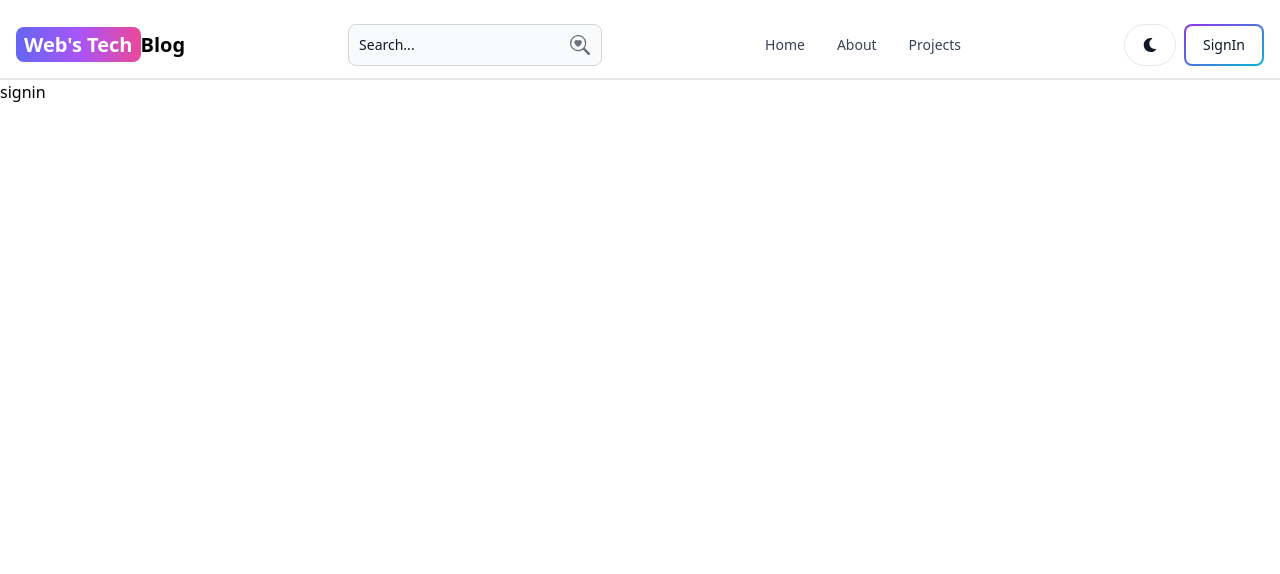
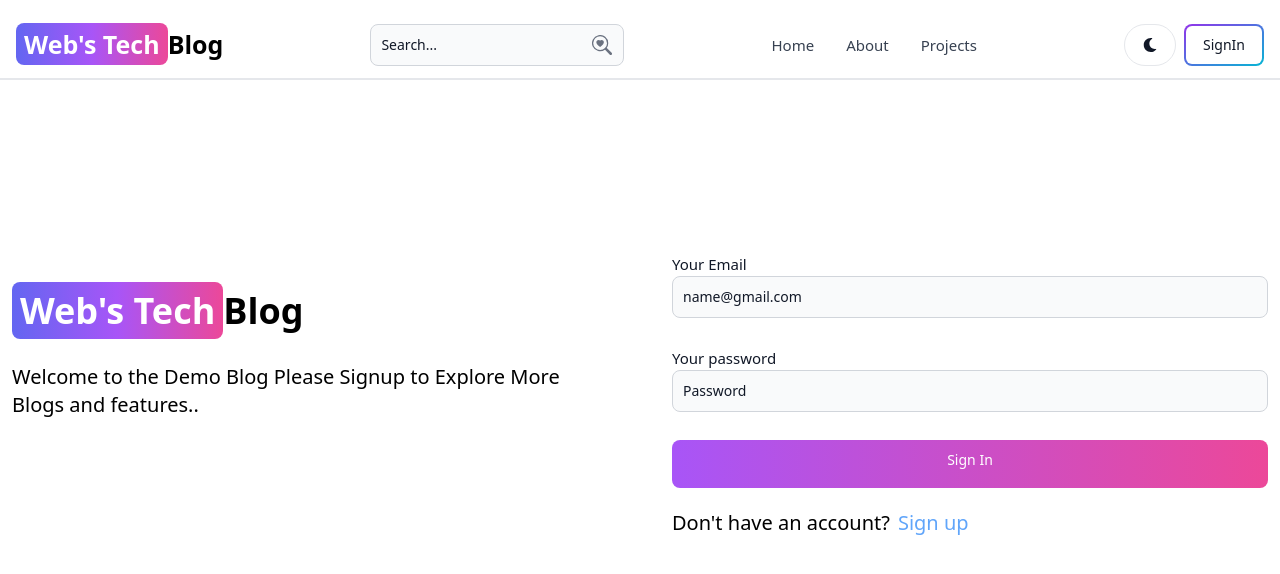
Before and after one commit to TechShri027/BlogApp, a React app in the folder client/: page /signin in a window 1280 px wide. Shown: the top 574 px of the page. Built offline with nearby package versions, Linux system fonts and the light colour scheme; the HTML template or start-up script is replaced by a standard one.

Commit message:
add redux toolkit

```diff
--- a/client/package.json
+++ b/client/package.json
@@ -10,11 +10,13 @@
     "preview": "vite preview"
   },
   "dependencies": {
+    "@reduxjs/toolkit": "^2.9.0",
     "flowbite": "^3.1.2",
     "flowbite-react": "^0.7.0",
     "react": "^19.1.1",
     "react-dom": "^19.1.1",
     "react-icons": "^5.5.0",
+    "react-redux": "^9.2.0",
     "react-router-dom": "^7.9.4"
   },
   "devDependencies": {
--- a/client/src/components/Header.jsx
+++ b/client/src/components/Header.jsx
@@ -9,7 +9,7 @@ const Header = () => {
     const path=location.pathname;
   return (
     <Navbar className='border-b-2  dark:text-white h-20 pt-6'>
-<Link to='/' className='self-center whitespace-nowrap text-sm sm:text-xl font-semibold dark:text-white'>
+<Link to='/' className='self-center whitespace-nowrap text-[20px] sm:text-[25px] font-semibold dark:text-white'>
 <span className='px-2 py-1 bg-gradient-to-r from-indigo-500 via-purple-500 to-pink-500  rounded-lg text-white'>Web's Tech</span>
 Blog
 </Link>
@@ -18,7 +18,7 @@ Blog
   type='text'
   placeholder='Search...'
   rightIcon={BsSearchHeart}
-  className='hidden lg:inline'
+  className='hidden lg:inline text-[20px] sm:text-[25px]'
   />
 </form>
 <Button className='bg-white  lg:hidden' color='gray' >
@@ -30,7 +30,7 @@ Blog
     <FaMoon/>
 </Button>
 <Link to='/signin'>
-<Button gradientDuoTone='purpleToBlue' outline>
+<Button gradientDuoTone='purpleToBlue' outline className='text-[15px]'>
     SignIn
 </Button>
 </Link>
@@ -38,13 +38,13 @@ Blog
 </div>
 <NavbarCollapse>
     <NavbarLink active={path==='/'} as={'div'}>
-        <Link to='/'>Home</Link>
+        <Link to='/' className='text-[15px]'>Home</Link>
     </NavbarLink>
      <NavbarLink active={path==='/about'} as={'div'}>
-        <Link to='/about'>About</Link>
+        <Link to='/about' className='text-[15px]'>About</Link>
     </NavbarLink>
      <NavbarLink active={path==='/project'} as={'div'}>
-        <Link to='/project'>Projects</Link>
+        <Link to='/project' className='text-[15px]'>Projects</Link>
     </NavbarLink>
 
 </NavbarCollapse>
--- a/client/src/main.jsx
+++ b/client/src/main.jsx
@@ -2,11 +2,13 @@ import { StrictMode } from 'react'
 import { createRoot } from 'react-dom/client'
 import './index.css'
 import App from './App.jsx'
+import { store } from './redux/store.js'
+import {Provider} from 'react-redux'
 // import 'flowbite';
 
 
 createRoot(document.getElementById('root')).render(
-  <StrictMode>
+  <Provider store={store}>
     <App />
-  </StrictMode>,
+  </Provider>,
 )
--- a/client/src/pages/Signin.jsx
+++ b/client/src/pages/Signin.jsx
@@ -1,9 +1,111 @@
-import React from 'react'
+import { Alert, Spinner, TextInput } from 'flowbite-react'
+import React, { useState } from 'react'
+import { Label, Button } from 'flowbite-react'
+import { Link ,useNavigate} from 'react-router-dom'
+import { useDispatch,useSelector } from 'react-redux'
+import { signInStart, signInSuccess, signInFailure } from '../redux/user/userSlice'
+const Signin = () => {
+  const [formData, setFormData]=useState("")
+  // const [errorMessage, setErrorMessage]=useState(null)
+  // const [loading, setLoading]=useState(false)
+  const {loading, error: errorMessage}=useSelector(state=>state.user);
+const dispatch=useDispatch()
+  const navigate=useNavigate()
+  const handleChange=(e)=>{
+    setFormData({...formData, [e.target.id]: e.target.value.trim()})
+  }
 
-const signin = () => {
+  const handleSubmit=async(e)=>{
+    e.preventDefault()
+if(!formData.email || !formData.password){
+  return dispatch(signInFailure('please fill all the fields '))
+  // return setErrorMessage("All fields must be required")
+}
+
+try {
+  // setLoading(true)
+  // setErrorMessage(null)
+  dispatch(signInStart())
+   const res=await fetch('/api/user/signin',{
+method: 'POST',
+headers: {'Content-Type':'application/json'},
+body: JSON.stringify(formData)
+    })
+    const data=await res.json()
+   if(data.success===false){
+    // return setErrorMessage(data.message)
+    dispatch(signInFailure(data.message))
+   }
+   setLoading(false)
+
+   if(res.ok){
+    dispatch(signInSuccess(data))
+    navigate('/')
+   }
+} catch (error) {
+  // setErrorMessage(error.message)
+  // setLoading(false)
+  dispatch(signInFailure(error.message))
+}
+
+
+  }
   return (
-    <div>signin</div>
+  <div className='min-h-screen mt-20 '>
+ <div className='flex flex-col md:flex-row  gap-x-16 p-3 max-w-7xl mx-auto items-center'>
+{/* left div */}
+<div className='flex-1 text-center md:text-left'>
+<Link to='/' className='font-bold dark:text-white text-4xl '>
+<span className='px-2 py-1 bg-gradient-to-r from-indigo-500 via-purple-500 to-pink-500  rounded-lg text-white'>Web's Tech</span>
+Blog
+</Link>
+<p className='text-xl mt-8'>Welcome to the Demo Blog Please Signup to Explore More Blogs and features..</p>
+</div>
+
+{/* right div */}
+<div className='flex-1 mt-20 w-full md:w-[400px] text-left'>
+<form className='flex flex-col gap-7' onSubmit={handleSubmit}>
+
+   <div>
+    <Label value='Your Email' className='text-[15px]'></Label>
+    <TextInput
+     onChange={handleChange}
+     type='email'
+     placeholder='name@gmail.com'
+     id='email'
+    />
+  </div>
+   <div>
+    <Label value='Your password' className='text-[15px]'></Label>
+    <TextInput
+     onChange={handleChange}
+     type='password'
+     placeholder='Password'
+     id='password'
+    />
+  </div>
+  <Button gradientDuoTone='purpleToPink' className='h-12 text-xl' type='submit' disabled={loading}>
+  {loading? (<><Spinner size={"sm"} className='mr-2'></Spinner>
+  <span className='pt-1'>loading...</span></>): 'Sign In'}
+  </Button>
+</form>
+<div className='flex gap-2 text-[20px] mt-5'>
+<span>Don't have an account?</span>
+<Link to='/signup' className='text-blue-400'>Sign up</Link>
+</div>
+
+{errorMessage &&  <Alert className='mt-5 ' color='failure'>
+  {errorMessage}
+  </Alert>}
+
+</div>
+
+</div>
+  </div>
+
+
+
   )
 }
 
-export default signin
+export default Signin
--- /dev/null
+++ b/client/src/redux/store.js
@@ -0,0 +1,7 @@
+import { configureStore } from '@reduxjs/toolkit'
+import useReducer from './user/userSlice'
+export const store = configureStore({
+  reducer: {
+    user: useReducer,
+  },
+})
--- /dev/null
+++ b/client/src/redux/user/userSlice.js
@@ -0,0 +1,73 @@
+import { createSlice } from '@reduxjs/toolkit';
+
+const initialState = {
+  currentUser: null,
+  error: null,
+  loading: false,
+};
+
+const userSlice = createSlice({
+  name: 'user',
+  initialState,
+  reducers: {
+    signInStart: (state) => {
+      state.loading = true;
+      state.error = null;
+    },
+    signInSuccess: (state, action) => {
+      state.currentUser = action.payload;
+      state.loading = false;
+      state.error = null;
+    },
+    signInFailure: (state, action) => {
+      state.loading = false;
+      state.error = action.payload;
+    },
+    updateStart: (state) => {
+      state.loading = true;
+      state.error = null;
+    },
+    updateSuccess: (state, action) => {
+      state.currentUser = action.payload;
+      state.loading = false;
+      state.error = null;
+    },
+    updateFailure: (state, action) => {
+      state.loading = false;
+      state.error = action.payload;
+    },
+    deleteUserStart: (state) => {
+      state.loading = true;
+      state.error = null;
+    },
+    deleteUserSuccess: (state) => {
+      state.currentUser = null;
+      state.loading = false;
+      state.error = null;
+    },
+    deleteUserFailure: (state, action) => {
+      state.loading = false;
+      state.error = action.payload;
+    },
+    signoutSuccess: (state) => {
+      state.currentUser = null;
+      state.error = null;
+      state.loading = false;
+    },
+  },
+});
+
+export const {
+  signInStart,
+  signInSuccess,
+  signInFailure,
+  updateStart,
+  updateSuccess,
+  updateFailure,
+  deleteUserStart,
+  deleteUserSuccess,
+  deleteUserFailure,
+  signoutSuccess,
+} = userSlice.actions;
+
+export default userSlice.reducer;
```
Also changed, not shown: 1 other file (tests, documents, lock files or other folders).
